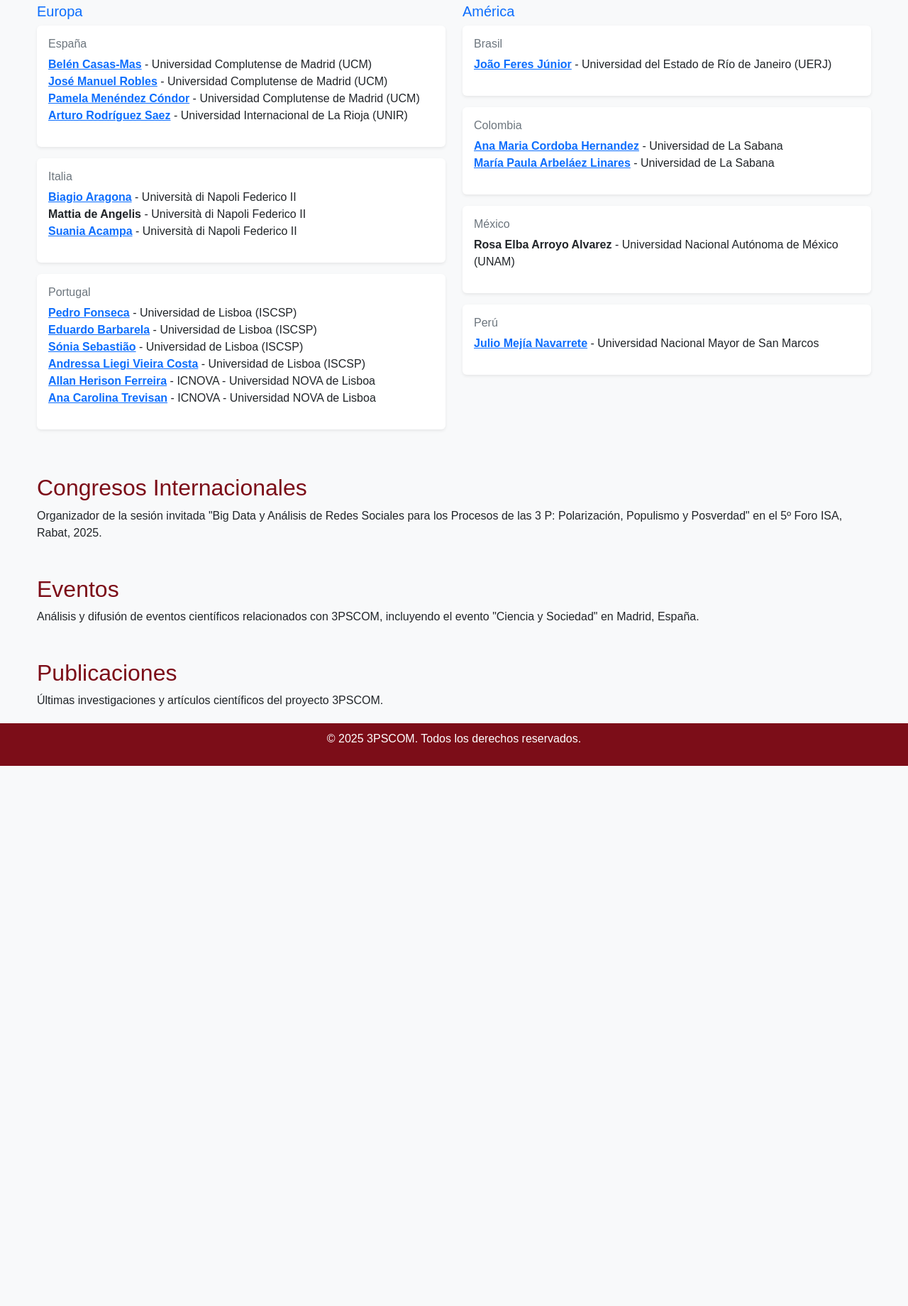
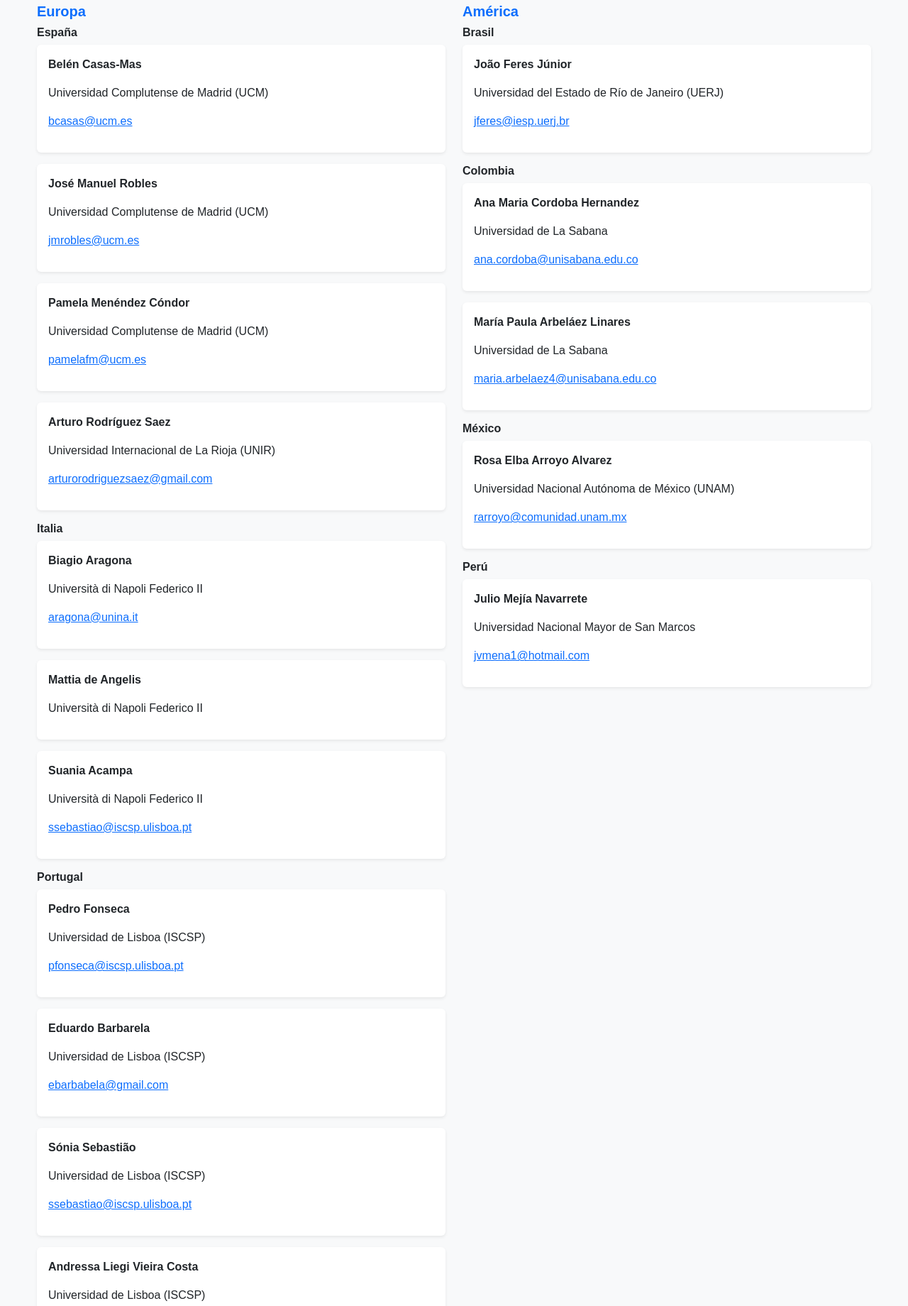
Before and after one commit to allanherison/draft-3pscom, a plain HTML site: page LandingPage3PscomV2-es.html in a window 1280 px wide. Shown: the part 1015-2855 px from the top of the page at 71% size. Before the commit the page ends 2094 px from the top, so only its background shows below. Drawn offline with nearby package versions, Linux system fonts and the light colour scheme.

Commit message:
Add files via upload

```diff
--- a/LandingPage3PscomV2-es.html
+++ b/LandingPage3PscomV2-es.html
@@ -46,84 +46,140 @@
 
 <section>
 
-<section class="container">
-    <h2 class="text-center mt-4">Contactos por Región</h2>
+<section class="container mt-4">
+    <h2>Contactos por Región</h2>
     <div class="row">
 
         <!-- Europa -->
         <div class="col-md-6">
-            <h5 class="text-primary">Europa</h5>
+            <h5 class="fw-bold text-primary">Europa</h5>
 
             <!-- España -->
-            <div class="card p-3 shadow-sm">
-                <h6 class="card-title text-secondary">España</h6>
-                <ul class="list-unstyled">
-                    <li><strong><a href="https://orcid.org/0000-0001-8329-0856" target="_blank">Belén Casas-Mas</a></strong> - Universidad Complutense de Madrid (UCM)</li>
-                    <li><strong><a href="https://orcid.org/0000-0003-1092-3864" target="_blank">José Manuel Robles</a></strong> - Universidad Complutense de Madrid (UCM)</li>
-                    <li><strong><a href="https://orcid.org/0000-0003-1306-4380" target="_blank">Pamela Menéndez Cóndor</a></strong> - Universidad Complutense de Madrid (UCM)</li>
-                    <li><strong><a href="https://orcid.org/0000-0003-0040-5297" target="_blank">Arturo Rodríguez Saez</a></strong> - Universidad Internacional de La Rioja (UNIR)</li>
-                </ul>
+            <h6 class="fw-bold">España</h6>
+            <div class="card mb-3 p-3 shadow-sm">
+                <p><strong>Belén Casas-Mas</strong></p>
+                <p>Universidad Complutense de Madrid (UCM)</p>
+                <p><a href="mailto:bcasas@ucm.es">bcasas@ucm.es</a></p>
+            </div>
+            <div class="card mb-3 p-3 shadow-sm">
+                <p><strong>José Manuel Robles</strong></p>
+                <p>Universidad Complutense de Madrid (UCM)</p>
+                <p><a href="mailto:jmrobles@ucm.es">jmrobles@ucm.es</a></p>
+            </div>
+            <div class="card mb-3 p-3 shadow-sm">
+                <p><strong>Pamela Menéndez Cóndor</strong></p>
+                <p>Universidad Complutense de Madrid (UCM)</p>
+                <p><a href="mailto:pamelafm@ucm.es">pamelafm@ucm.es</a></p>
+            </div>
+            <div class="card mb-3 p-3 shadow-sm">
+                <p><strong>Arturo Rodríguez Saez</strong></p>
+                <p>Universidad Internacional de La Rioja (UNIR)</p>
+                <p><a href="mailto:arturorodriguezsaez@gmail.com">arturorodriguezsaez@gmail.com</a></p>
             </div>
 
             <!-- Italia -->
-            <div class="card p-3 shadow-sm mt-3">
-                <h6 class="card-title text-secondary">Italia</h6>
-                <ul class="list-unstyled">
-                    <li><strong><a href="https://orcid.org/0000-0001-8697-2932" target="_blank">Biagio Aragona</a></strong> - Università di Napoli Federico II</li>
-                    <li><strong>Mattia de Angelis</strong> - Università di Napoli Federico II</li>
-                    <li><strong><a href="https://orcid.org/0000-0003-3315-6231" target="_blank">Suania Acampa</a></strong> - Università di Napoli Federico II</li>
-                </ul>
+            <h6 class="fw-bold">Italia</h6>
+            <div class="card mb-3 p-3 shadow-sm">
+                <p><strong>Biagio Aragona</strong></p>
+                <p>Università di Napoli Federico II</p>
+                <p><a href="mailto:aragona@unina.it">aragona@unina.it</a></p>
+            </div>
+            <div class="card mb-3 p-3 shadow-sm">
+                <p><strong>Mattia de Angelis</strong></p>
+                <p>Università di Napoli Federico II</p>
+            </div>
+            <div class="card mb-3 p-3 shadow-sm">
+                <p><strong>Suania Acampa</strong></p>
+                <p>Università di Napoli Federico II</p>
+                <p><a href="mailto:ssebastiao@iscsp.ulisboa.pt">ssebastiao@iscsp.ulisboa.pt</a></p>
             </div>
 
             <!-- Portugal -->
-            <div class="card p-3 shadow-sm mt-3">
-                <h6 class="card-title text-secondary">Portugal</h6>
-                <ul class="list-unstyled">
-                    <li><strong><a href="https://orcid.org/0000-0002-3013-0653" target="_blank">Pedro Fonseca</a></strong> - Universidad de Lisboa (ISCSP)</li>
-                    <li><strong><a href="https://orcid.org/0000-0001-8058-7873" target="_blank">Eduardo Barbarela</a></strong> - Universidad de Lisboa (ISCSP)</li>
-                    <li><strong><a href="https://orcid.org/0000-0002-4341-8031" target="_blank">Sónia Sebastião</a></strong> - Universidad de Lisboa (ISCSP)</li>
-                    <li><strong><a href="https://orcid.org/0000-0002-3655-1387" target="_blank">Andressa Liegi Vieira Costa</a></strong> - Universidad de Lisboa (ISCSP)</li>
-                    <li><strong><a href="https://orcid.org/0000-0003-3606-2089" target="_blank">Allan Herison Ferreira</a></strong> - ICNOVA - Universidad NOVA de Lisboa</li>
-                    <li><strong><a href="https://orcid.org/0000-0002-2818-5858" target="_blank">Ana Carolina Trevisan</a></strong> - ICNOVA - Universidad NOVA de Lisboa</li>
-                </ul>
+            <h6 class="fw-bold">Portugal</h6>
+            <div class="card mb-3 p-3 shadow-sm">
+                <p><strong>Pedro Fonseca</strong></p>
+                <p>Universidad de Lisboa (ISCSP)</p>
+                <p><a href="mailto:pfonseca@iscsp.ulisboa.pt">pfonseca@iscsp.ulisboa.pt</a></p>
+            </div>
+            <div class="card mb-3 p-3 shadow-sm">
+                <p><strong>Eduardo Barbarela</strong></p>
+                <p>Universidad de Lisboa (ISCSP)</p>
+                <p><a href="mailto:ebarbabela@gmail.com">ebarbabela@gmail.com</a></p>
+            </div>
+            <div class="card mb-3 p-3 shadow-sm">
+                <p><strong>Sónia Sebastião</strong></p>
+                <p>Universidad de Lisboa (ISCSP)</p>
+                <p><a href="mailto:ssebastiao@iscsp.ulisboa.pt">ssebastiao@iscsp.ulisboa.pt</a></p>
+            </div>
+            <div class="card mb-3 p-3 shadow-sm">
+                <p><strong>Andressa Liegi Vieira Costa</strong></p>
+                <p>Universidad de Lisboa (ISCSP)</p>
+                <p><a href="mailto:andressaliegi@hotmail.com">andressaliegi@hotmail.com</a></p>
+            </div>
+            <div class="card mb-3 p-3 shadow-sm">
+                <p><strong>Allan Herison Ferreira</strong></p>
+                <p>ICNOVA - Universidad NOVA de Lisboa</p>
+                <p><a href="mailto:allanherison@gmail.com">allanherison@gmail.com</a></p>
+            </div>
+            <div class="card mb-3 p-3 shadow-sm">
+                <p><strong>Ana Carolina Trevisan</strong></p>
+                <p>ICNOVA - Universidad NOVA de Lisboa</p>
+                <p><a href="mailto:anacarolinatcf@gmail.com">anacarolinatcf@gmail.com</a></p>
+            </div>
+
+            <!-- Rumanía -->
+            <h6 class="fw-bold">Rumanía</h6>
+            <div class="card mb-3 p-3 shadow-sm">
+                <p><strong>Adriana Stefanel</strong></p>
+                <p>Universidad de Bucarest</p>
+                <p><a href="mailto:adriana.stefanel.dacc@gmail.com">adriana.stefanel.dacc@gmail.com</a></p>
+            </div>
+            <div class="card mb-3 p-3 shadow-sm">
+                <p><strong>Romina Surugiu</strong></p>
+                <p>Universidad de Bucarest</p>
+                <p><a href="mailto:romina.surugiu@fjsc.ro">romina.surugiu@fjsc.ro</a></p>
             </div>
         </div>
 
         <!-- América -->
         <div class="col-md-6">
-            <h5 class="text-primary">América</h5>
+            <h5 class="fw-bold text-primary">América</h5>
 
             <!-- Brasil -->
-            <div class="card p-3 shadow-sm">
-                <h6 class="card-title text-secondary">Brasil</h6>
-                <ul class="list-unstyled">
-                    <li><strong><a href="https://orcid.org/0000-0002-5830-0458" target="_blank">João Feres Júnior</a></strong> - Universidad del Estado de Río de Janeiro (UERJ)</li>
-                </ul>
+            <h6 class="fw-bold">Brasil</h6>
+            <div class="card mb-3 p-3 shadow-sm">
+                <p><strong>João Feres Júnior</strong></p>
+                <p>Universidad del Estado de Río de Janeiro (UERJ)</p>
+                <p><a href="mailto:jferes@iesp.uerj.br">jferes@iesp.uerj.br</a></p>
             </div>
 
             <!-- Colombia -->
-            <div class="card p-3 shadow-sm mt-3">
-                <h6 class="card-title text-secondary">Colombia</h6>
-                <ul class="list-unstyled">
-                    <li><strong><a href="https://orcid.org/0000-0002-4752-9724" target="_blank">Ana Maria Cordoba Hernandez</a></strong> - Universidad de La Sabana</li>
-                    <li><strong><a href="https://orcid.org/0000-0002-1512-604X" target="_blank">María Paula Arbeláez Linares</a></strong> - Universidad de La Sabana</li>
-                </ul>
+            <h6 class="fw-bold">Colombia</h6>
+            <div class="card mb-3 p-3 shadow-sm">
+                <p><strong>Ana Maria Cordoba Hernandez</strong></p>
+                <p>Universidad de La Sabana</p>
+                <p><a href="mailto:ana.cordoba@unisabana.edu.co">ana.cordoba@unisabana.edu.co</a></p>
+            </div>
+            <div class="card mb-3 p-3 shadow-sm">
+                <p><strong>María Paula Arbeláez Linares</strong></p>
+                <p>Universidad de La Sabana</p>
+                <p><a href="mailto:maria.arbelaez4@unisabana.edu.co">maria.arbelaez4@unisabana.edu.co</a></p>
             </div>
 
             <!-- México -->
-            <div class="card p-3 shadow-sm mt-3">
-                <h6 class="card-title text-secondary">México</h6>
-                <ul class="list-unstyled">
-                    <li><strong>Rosa Elba Arroyo Alvarez</strong> - Universidad Nacional Autónoma de México (UNAM)</li>
-                </ul>
+            <h6 class="fw-bold">México</h6>
+            <div class="card mb-3 p-3 shadow-sm">
+                <p><strong>Rosa Elba Arroyo Alvarez</strong></p>
+                <p>Universidad Nacional Autónoma de México (UNAM)</p>
+                <p><a href="mailto:rarroyo@comunidad.unam.mx">rarroyo@comunidad.unam.mx</a></p>
             </div>
 
             <!-- Perú -->
-            <div class="card p-3 shadow-sm mt-3">
-                <h6 class="card-title text-secondary">Perú</h6>
-                <ul class="list-unstyled">
-                    <li><strong><a href="https://orcid.org/0000-0002-4170-5643" target="_blank">Julio Mejía Navarrete</a></strong> - Universidad Nacional Mayor de San Marcos</li>
-                </ul>
+            <h6 class="fw-bold">Perú</h6>
+            <div class="card mb-3 p-3 shadow-sm">
+                <p><strong>Julio Mejía Navarrete</strong></p>
+                <p>Universidad Nacional Mayor de San Marcos</p>
+                <p><a href="mailto:jvmena1@hotmail.com">jvmena1@hotmail.com</a></p>
             </div>
         </div>
     </div>
@@ -132,6 +188,8 @@
 <section class="container mt-5">
     <h2>Congresos Internacionales</h2>
     <p>Organizador de la sesión invitada "Big Data y Análisis de Redes Sociales para los Procesos de las 3 P: Polarización, Populismo y Posverdad" en el 5º Foro ISA, Rabat, 2025.</p>
+    <p>Organizador del panel “Populismo digital a través del Atlántico: Perspectivas comparativas de América Latina y Europa” en el XII Congreso de la Asociación Portuguesa de Ciencia Política, Lisboa, marzo de 2025.</p>
+    <p>Organizador del panel “Populismos y neopopulismos: Populismo y Polarización en la Era Digital: Una Mirada Comparativa sobre América Latina, Portugal y España” en el XII Congreso Latinoamericano de Ciencia Política, Lisboa, julio de 2024.</p>
 </section>
 
 <section class="container mt-5">
@@ -143,6 +201,7 @@
     <h2>Publicaciones</h2>
     <p>Últimas investigaciones y artículos científicos del proyecto 3PSCOM.</p>
 </section>
+
 
 
     <footer>
```
Also changed, not shown: LandingPage3PscomV2-en.html (+133 -64 lines).
